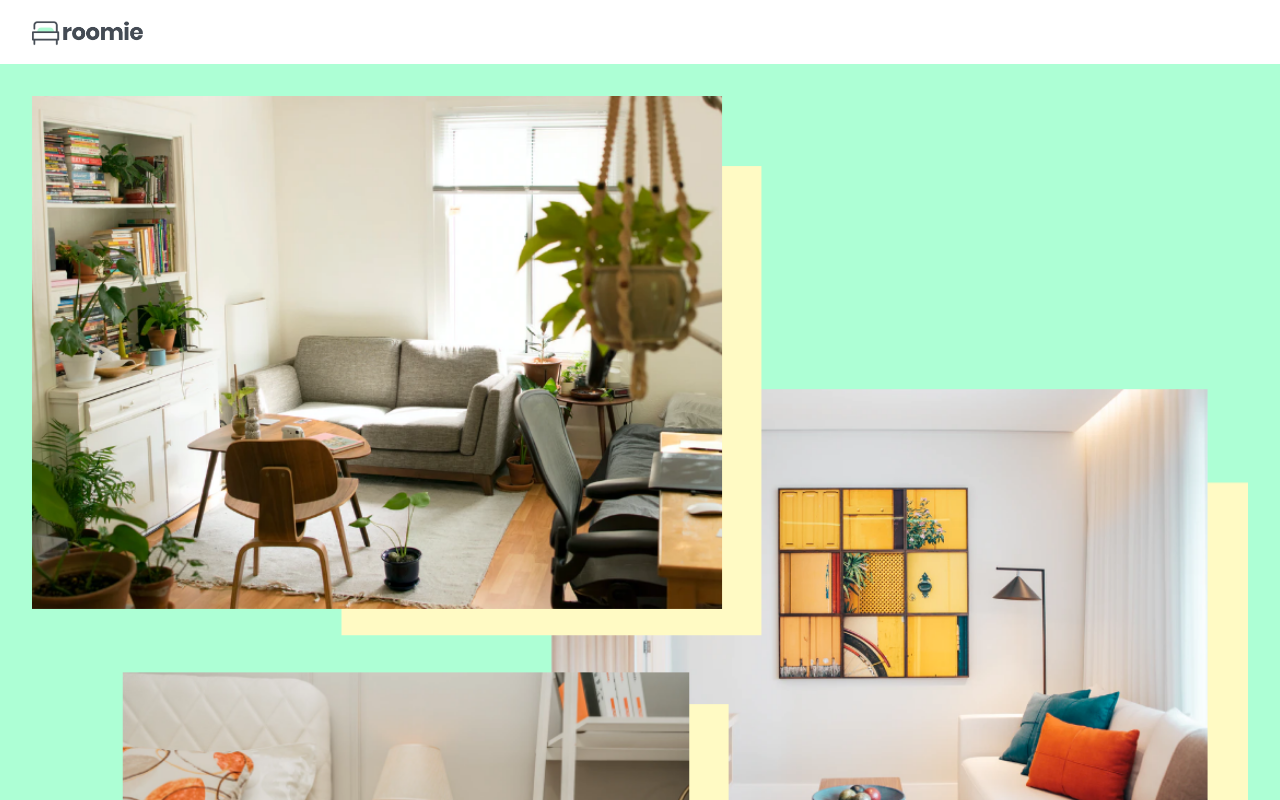
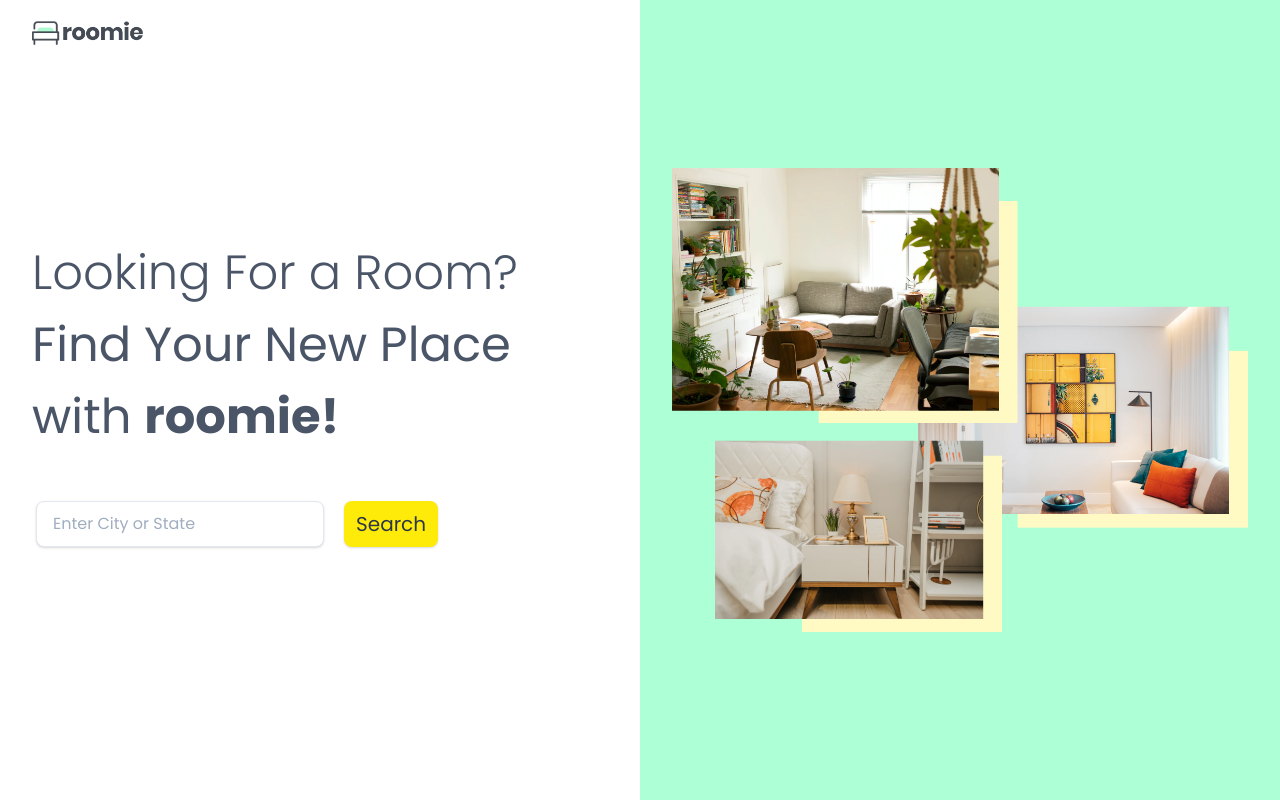
Before and after one commit to lucasmrl/roomie, a React (Create React App) app in the folder roomie-frontend/: page / in a window 1280 px wide. Shown: the top 800 px of the page. Built offline with nearby package versions, Linux system fonts and the light colour scheme.

Commit message:
FE: "Main" LG size (no navbar)

```diff
--- a/roomie-frontend/src/App.js
+++ b/roomie-frontend/src/App.js
@@ -59,12 +59,12 @@ function App() {
 
   return (
     <Router>
-      <div className="w-screen h-screen antialiased">
-        <div className="px-8 py-4">
+      <div className="w-screen h-screen antialiased mx-auto max-w-md sm:max-w-xl lg:m-0">
+        <div className="px-8 py-4 sm:max-w-xl sm:px-0 lg:px-8 lg:absolute">
           <img src={logo} alt="Logo" className="h-8" />
           {/* {navbar} */}
         </div>
-        <div>
+        <div className="">
           <Switch>
             <Route path="/" exact component={Home} />
             <Route path="/login" component={Login} />
--- a/roomie-frontend/src/components/Home.js
+++ b/roomie-frontend/src/components/Home.js
@@ -7,33 +7,40 @@ function Home(props) {
   const onSubmit = (data) => props.history.push("/listings");
 
   return (
-    <div>
-      <div className="bg-themeGreen">
+    <div className="flex lg:w-screen lg:h-full">
+      {/* Left */}
+      <div className="lg:w-1/2 lg:flex lg:flex-col lg:justify-center">
+        <div className="bg-themeGreen lg:hidden">
           <img className="p-8 w-full" src={firstImage} alt="Rooms" />
         </div>
-      <form onSubmit={handleSubmit(onSubmit)}>
-        <div className="px-8 mt-4 text-2xl">
+        <div className="px-8 mt-4 text-2xl lg:text-4xl xl:text-5xl">
           <h2 className="font-light text-gray-700">Looking For a Room?</h2>
           <h1 className="text-gray-700">
             Find Your New Place with <span className="font-bold">roomie!</span>
           </h1>
         </div>
-        <div className="flex items-center flex-col mt-4">
+        <form onSubmit={handleSubmit(onSubmit)}>
+          <div className="flex items-center flex-col mt-4 sm:flex-row sm:justify-center lg:py-6 lg:justify-start lg:px-8">
             <input
-            className="shadow appearance-none border rounded-lg p-4 w-2/3 py-3 px-3 mx-4 text-gray-700 leading-tight focus:outline-none focus:shadow-outline text-center"
+              className="shadow appearance-none border rounded-lg p-2 w-2/3 py-3 px-1 mx-1 text-gray-700 leading-tight focus:outline-none focus:shadow-outline text-center lg:w-64 lg:text-left lg:px-4 xl:w-1/2"
               type="text"
               placeholder="Enter City or State"
               name="query"
               ref={register}
             />
             <input
-            className="block bg-yellow my-2 p-4 py-2 h-auto mx-4 rounded-lg text-xl text-gray-800 focus:outline-none focus:shadow-outline shadow"
+              className="block bg-yellow my-2 px-3 py-2 h-auto mx-4 rounded-lg text-xl text-gray-800 focus:outline-none focus:shadow-outline shadow"
               type="submit"
               value="Search"
             />
           </div>
         </form>
       </div>
+      {/* Right */}
+      <div className="hidden lg:block lg:w-1/2 lg:bg-themeGreen lg:h-screen lg:flex lg:flex-col lg:justify-center">
+        <img className="p-8" src={firstImage} alt="Rooms" />
+      </div>
+    </div>
   );
 }
 
--- a/roomie-frontend/src/index.js
+++ b/roomie-frontend/src/index.js
@@ -5,7 +5,7 @@ import AuthContextProvider from "./context/AuthContext";
 import "./tailwind.generated.css";
 
 ReactDOM.render(
-  <div>
+  <div className="">
     <AuthContextProvider>
       <App />
     </AuthContextProvider>
```
Lines whose indentation alone changed are shown as unchanged.
